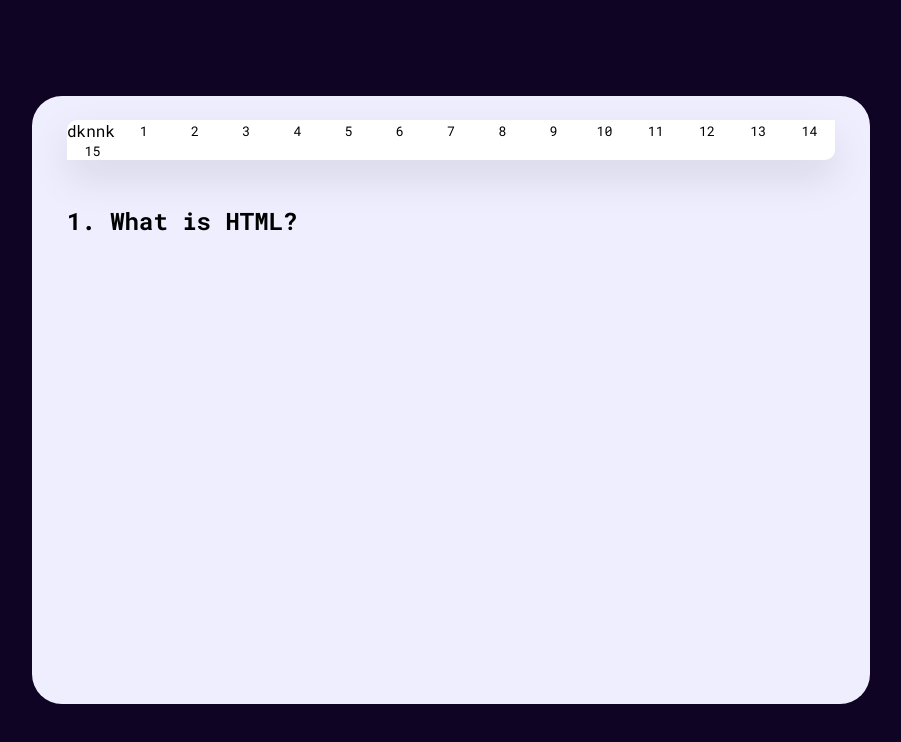
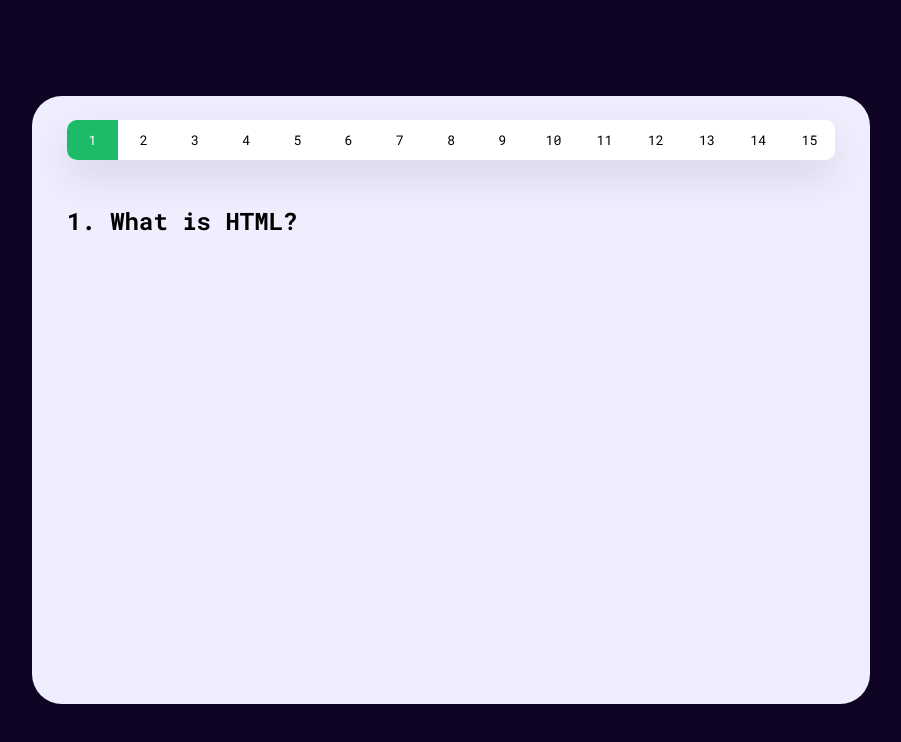
Before and after one commit to bigT01/front_quiz, a React (Create React App) app: page /participant/quiz in a window 1280 px wide. Shown: the top 742 px of the page, without its empty margins (189-1090 px from the left). Built offline with nearby package versions, Linux system fonts and the light colour scheme.

Commit message:
tab active

```diff
--- a/src/Page/Participant/QuizPage.tsx
+++ b/src/Page/Participant/QuizPage.tsx
@@ -1,25 +1,17 @@
+import {useState} from "react";
+import TabButton from "../../components/tabButton/TabButton";
+
 const QuizPage = () => {
+    const [tabPage, setTabPage] = useState<number>(1);
+
+
 
 
     return(
         <div className={'quiz_page'}>
             <div className="quiz_content">
-                <div className="tab_wrapper"> dknnk
-                    <button className="tab_btn first">1</button>
-                    <button className="tab_btn">2</button>
-                    <button className="tab_btn">3</button>
-                    <button className="tab_btn">4</button>
-                    <button className="tab_btn">5</button>
-                    <button className="tab_btn">6</button>
-                    <button className="tab_btn">7</button>
-                    <button className="tab_btn">8</button>
-                    <button className="tab_btn">9</button>
-                    <button className="tab_btn">10</button>
-                    <button className="tab_btn">11</button>
-                    <button className="tab_btn">12</button>
-                    <button className="tab_btn">13</button>
-                    <button className="tab_btn">14</button>
-                    <button className="tab_btn last">15</button>
+                <div className="tab_wrapper">
+                    <TabButton tabNumber={tabPage} setTabNumber={setTabPage}/>
                 </div>
                 <div className="quiz-information">
                     <div className="title"><h4>1. What is HTML?</h4></div>
--- /dev/null
+++ b/src/components/tabButton/TabButton.tsx
@@ -0,0 +1,30 @@
+
+interface props {
+    tabNumber : number,
+    setTabNumber : any
+}
+
+const TabButton = ({tabNumber, setTabNumber}:props) => {
+
+    return(
+     <>
+         <button className={`tab_btn first ${tabNumber === 1 ? 'active' : null} checked`} onClick={() => {setTabNumber(1)}}>1</button>
+         <button className={`tab_btn ${tabNumber === 2 ? 'active' : null}`} onClick={() => {setTabNumber(2)}}>2</button>
+         <button className={`tab_btn ${tabNumber === 3 ? 'active' : null}`} onClick={() => {setTabNumber(3)}}>3</button>
+         <button className={`tab_btn ${tabNumber === 4 ? 'active' : null}`} onClick={() => {setTabNumber(4)}}>4</button>
+         <button className={`tab_btn ${tabNumber === 5 ? 'active' : null}`} onClick={() => {setTabNumber(5)}}>5</button>
+         <button className={`tab_btn ${tabNumber === 6 ? 'active' : null}`} onClick={() => {setTabNumber(6)}}>6</button>
+         <button className={`tab_btn ${tabNumber === 7 ? 'active' : null}`} onClick={() => {setTabNumber(7)}}>7</button>
+         <button className={`tab_btn ${tabNumber === 8 ? 'active' : null}`} onClick={() => {setTabNumber(8)}}>8</button>
+         <button className={`tab_btn ${tabNumber === 9 ? 'active' : null}`} onClick={() => {setTabNumber(9)}}>9</button>
+         <button className={`tab_btn ${tabNumber === 10 ? 'active' : null}`} onClick={() => {setTabNumber(10)}}>10</button>
+         <button className={`tab_btn ${tabNumber === 11 ? 'active' : null}`} onClick={() => {setTabNumber(11)}}>11</button>
+         <button className={`tab_btn ${tabNumber === 12 ? 'active' : null}`} onClick={() => {setTabNumber(12)}}>12</button>
+         <button className={`tab_btn ${tabNumber === 13 ? 'active' : null}`} onClick={() => {setTabNumber(13)}}>13</button>
+         <button className={`tab_btn ${tabNumber === 14 ? 'active' : null}`} onClick={() => {setTabNumber(14)}}>14</button>
+         <button className={`tab_btn last ${tabNumber === 15 ? 'active' : null}`} onClick={() => {setTabNumber(15)}}>15</button>
+     </>
+    )
+}
+
+export default TabButton;
--- a/src/style/_Pquiz.scss
+++ b/src/style/_Pquiz.scss
@@ -36,6 +36,11 @@
         &.last{
           border-radius: 0 10px 10px 0;
         }
+        &.active{
+          background-color: $color-green;
+          color: $total-white;
+
+        }
       }
     }
     .quiz-information{
--- a/src/style/_root.scss
+++ b/src/style/_root.scss
@@ -3,3 +3,4 @@ $text-color: #B198C7;
 $modal-background: #EEEEFF;
 $total-white: #FFFFFF;
 $disable-border: #8997A4;
+$color-green: #1DBA69
--- a/src/style/index.css
+++ b/src/style/index.css
@@ -63,6 +63,10 @@
 }
 .quiz_page .quiz_content .tab_wrapper .tab_btn.last {
   border-radius: 0 10px 10px 0;
+}
+.quiz_page .quiz_content .tab_wrapper .tab_btn.active {
+  background-color: #1DBA69;
+  color: #FFFFFF;
 }
 .quiz_page .quiz_content .quiz-information .title h4 {
   font-size: 24px;
```
Also changed, not shown: 1 other file (tests, documents, lock files or other folders).
